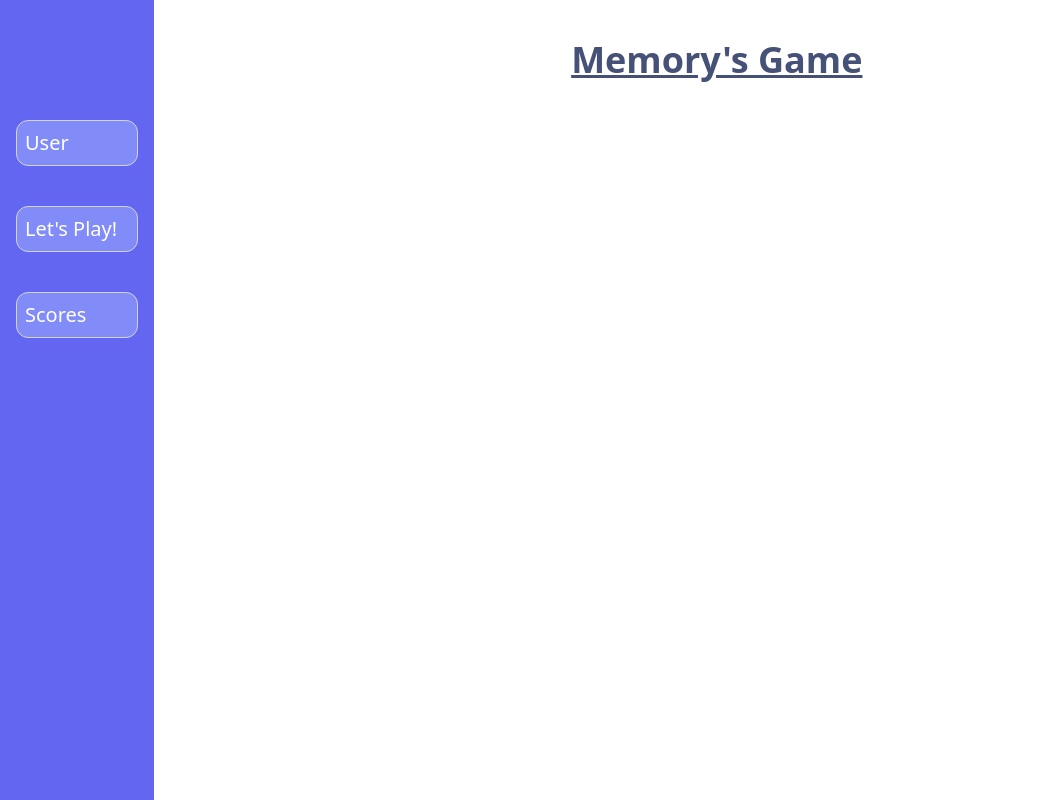
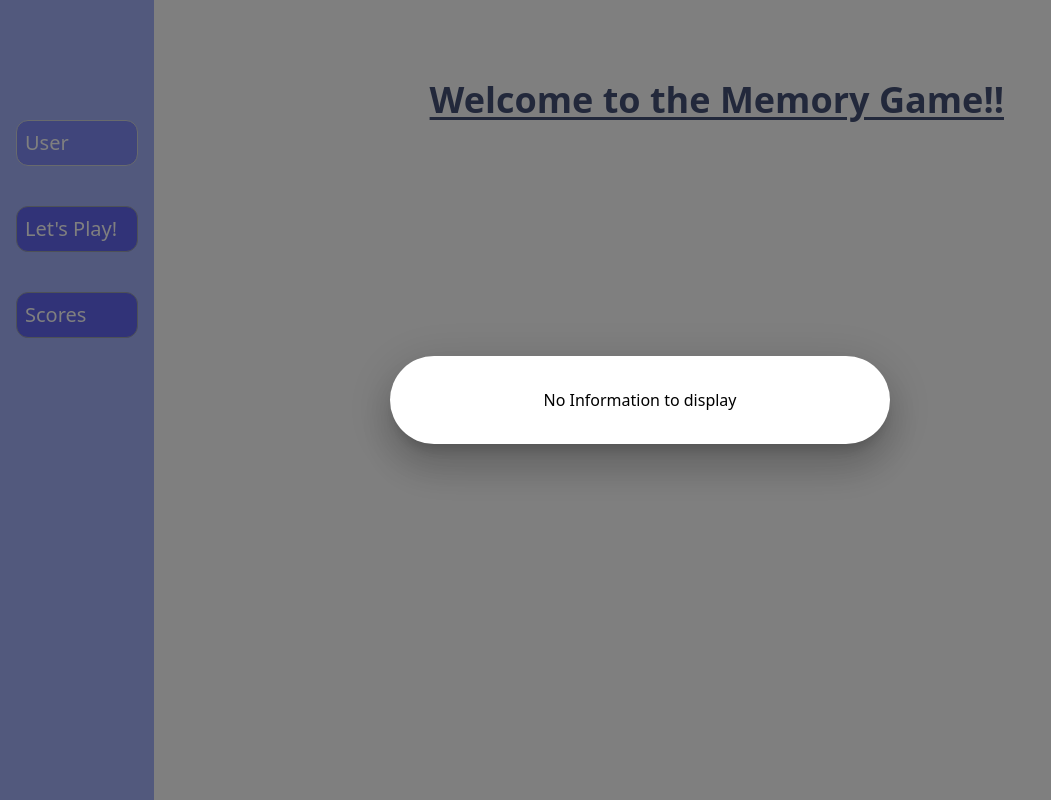
Before and after one commit to NunomValdez/memory_game, a React (Vite) app: page /game/scores in a window 1280 px wide. Shown: the whole page, without its empty margins (0-1051 px from the left). Built offline with nearby package versions, Linux system fonts and the light colour scheme.

Commit message:
refactor and start implementation of createBrowserRouter obj

```diff
--- a/src/GameApp.jsx
+++ b/src/GameApp.jsx
@@ -1,10 +1,23 @@
 import { useEffect, useRef, useContext } from "react";
-import { Routes, Route, Outlet } from "react-router-dom";
-import ScoreModal from "./components/ScoreModal";
+import {
+  Routes,
+  Route,
+  Outlet,
+  // RouterProvider,
+  // createBrowserRouter,
+  // createRoutesFromElements,
+} from "react-router-dom";
+// import ScoreModal from "./components/timer/ScoreModal";
 import GameBoard from "./components/GameBoard";
-import { GameContext } from "./context-provider/ContextProvider";
+import {
+  GameContext,
+  // gameboardDataLoader,
+} from "./context-provider/ContextProvider";
 import UserNameForm from "./components/UserNameForm";
 import NavBar from "./components/NavBar";
+import ScoreModal from "./components/timer/ScoreModal";
+import Timer from "./components/timer/Timer";
+import Header from "./components/Header";
 
 function GameApp() {
   const {
@@ -13,7 +26,9 @@ function GameApp() {
     winningPairs,
     setWinningPairs,
     // setPlayerName,
-    playerName,
+    timeScores,
+    // setRunTimer,
+    // seconds,
   } = useContext(GameContext);
 
   useEffect(() => {
@@ -66,28 +81,54 @@ function GameApp() {
     }
   };
   {
-    winningPairs.length === 6 && alert("Winner!");
+    // when the user wins, we must store the playerName and the time score somewhere (localstorage) to store it, and be able to show it on the <ScoreModal />
+    // winningPairs.length === 6 && alert("Winner!");
   }
 
+  // const router = createBrowserRouter(
+  //   createRoutesFromElements(
+  //     <Route path="/" element={<NavBar />}>
+  //       <Route index element={<UserNameForm />} />
+  //       <Route
+  //         path="/game"
+  //         loader={gameboardDataLoader}
+  //         element={
+  //           <GameBoard
+  //             duplicatedImagesArray={gameCards}
+  //             handleImageClick={handleImageClick}
+  //           />
+  //         }
+  //       />
+  //       <Route path="/scores" element={<ScoreModal />} />
+  //     </Route>
+  //   )
+  // );
+
   return (
-    <div className="flex h-screen">
+    <div className="flex h-screen dark:bg-slate-50">
       <NavBar />
       <section className="flex-1 py-10 flex flex-col items-center">
-        <h1 className="text-4xl font-bold text-blue-950 text-opacity-80 underline">
-          {`${playerName}'s Game`}
-        </h1>
+        <Header />
         <Routes>
           <Route path="/" element={<UserNameForm />} />
           <Route
             path="game"
             element={
-              <GameBoard
-                duplicatedImagesArray={gameCards}
-                handleImageClick={handleImageClick}
-              />
+              <>
+                {" "}
+                <Timer />
+                <GameBoard
+                  duplicatedImagesArray={gameCards}
+                  handleImageClick={handleImageClick}
+                  timer={timeScores}
+                />
+              </>
             }
           />
-          <Route path="scores" element={<ScoreModal />} />
+          <Route
+            path="game/scores"
+            element={<ScoreModal timerHistory={timeScores} />}
+          />
         </Routes>
         <Outlet />
       </section>
--- /dev/null
+++ b/src/PrivateRoute.jsx
@@ -0,0 +1,20 @@
+/* eslint-disable react/prop-types */
+import { useContext } from "react";
+import { NavLink, Route, Outlet } from "react-router-dom";
+import { GameContext } from "./context-provider/ContextProvider";
+import UserNameForm from "./components/UserNameForm";
+
+export default function PrivateRoute() {
+  const { playerName } = useContext(GameContext);
+  const isKnownUser = { playerName: playerName };
+
+  return (
+    <Route>
+      {isKnownUser.playerName !== null ? (
+        <Outlet />
+      ) : (
+        <NavLink to={<UserNameForm />} />
+      )}
+    </Route>
+  );
+}
--- /dev/null
+++ b/src/components/Header.jsx
@@ -0,0 +1,11 @@
+import { useContext } from "react";
+import { GameContext } from "../context-provider/ContextProvider";
+
+export default function Header() {
+  const { playerName } = useContext(GameContext);
+  return (
+    <h1 className="md:text-4xl sm:text-3xl py-10 font-bold text-blue-950 text-opacity-80 underline underline-offset-4">
+      {`Welcome ${playerName === null ? "to the Memory Game!" : playerName}!`}
+    </h1>
+  );
+}
--- a/src/components/NavBar.jsx
+++ b/src/components/NavBar.jsx
@@ -1,35 +1,52 @@
-import { Link, Outlet } from "react-router-dom";
+import { NavLink } from "react-router-dom";
 
 export default function NavBar() {
   return (
-    <nav className="flex flex-col justify-start md:w-[12%] sm:min-w-24 bg-indigo-500 text-white h-lvh pt-[5%] ">
+    <nav className="flex flex-col justify-start md:w-[12%] sm:min-w-24 bg-indigo-300 text-white h-lvh pt-[5%] ">
       <ul className="space-y-2 p-4">
         <li>
-          <Link
+          <NavLink
             to="/"
-            className="block bg-indigo-400 rounded-xl border border-spacing-4 border-gray-300 p-2 hover:underline hover:underline-offset-[6px] my-10 hover:bg-indigo-600 transition duration-100 md:md:text-xl sm:text-sm min-w-14"
+            className={({ isActive }) =>
+              `${
+                isActive
+                  ? "block bg-indigo-500 rounded-xl border border-spacing-4 border-gray-400 p-2 hover:underline hover:underline-offset-[6px] my-10 hover:bg-indigo-600 transition duration-100 md:md:text-xl sm:text-sm min-w-14"
+                  : "block bg-indigo-400 rounded-xl border border-spacing-4 border-gray-300 p-2 hover:underline hover:underline-offset-[6px] my-10 hover:bg-indigo-600 transition duration-100 md:md:text-xl sm:text-sm min-w-14"
+              }`
+            }
           >
             User
-          </Link>
+          </NavLink>
         </li>
         <li>
-          <Link
+          <NavLink
             to="/game"
-            className="block bg-indigo-400 rounded-xl border border-spacing-4 border-gray-300  p-2 hover:underline hover:underline-offset-[6px] my-10 hover:bg-indigo-600 transition duration-100 md:text-xl sm:text-sm min-w-14"
+            className={({ isActive }) =>
+              `${
+                isActive
+                  ? "block bg-indigo-500 rounded-xl border border-spacing-4 border-gray-400 p-2 hover:underline hover:underline-offset-[6px] my-10 hover:bg-indigo-600 transition duration-100 md:md:text-xl sm:text-sm min-w-14"
+                  : "block bg-indigo-400 rounded-xl border border-spacing-4 border-gray-300 p-2 hover:underline hover:underline-offset-[6px] my-10 hover:bg-indigo-600 transition duration-100 md:md:text-xl sm:text-sm min-w-14"
+              }`
+            }
           >
             Let&apos;s Play!
-          </Link>
+          </NavLink>
         </li>
         <li>
-          <Link
+          <NavLink
             to="/game/scores"
-            className="block bg-indigo-400 rounded-xl border border-spacing-4 border-gray-300  p-2 hover:underline hover:underline-offset-[6px] my-10 hover:bg-indigo-600 transition duration-100 md:text-xl sm:text-sm min-w-14"
+            className={({ isActive }) =>
+              `${
+                isActive
+                  ? "block bg-indigo-500 rounded-xl border border-spacing-4 border-gray-400 p-2 hover:underline hover:underline-offset-[6px] my-10 hover:bg-indigo-600 transition duration-100 md:md:text-xl sm:text-sm min-w-14"
+                  : "block bg-indigo-400 rounded-xl border border-spacing-4 border-gray-300 p-2 hover:underline hover:underline-offset-[6px] my-10 hover:bg-indigo-600 transition duration-100 md:md:text-xl sm:text-sm min-w-14"
+              }`
+            }
           >
             Scores
-          </Link>
+          </NavLink>
         </li>
       </ul>
-      <Outlet />
     </nav>
   );
 }
--- a/src/components/timer/ScoreModal.jsx
+++ b/src/components/timer/ScoreModal.jsx
@@ -28,7 +28,7 @@ export default function ScoreModal({ timerHistory }) {
       {scores.map((score, index) => (
         <li
           key={index}
-          className="text-indigo-900"
+          className="text-indigo-900 text-center text-lg text-pretty"
         >{`Player: ${score.player} - Time: ${score.time}`}</li>
       ))}
     </ul>
--- a/src/components/timer/Timer.jsx
+++ b/src/components/timer/Timer.jsx
@@ -1,6 +1,10 @@
 /* eslint-disable react/prop-types */
 // import ScoreModal from "./ScoreModal";
-import { useEffect, useContext, useRef } from "react";
+import {
+  useEffect,
+  useContext,
+  // useRef
+} from "react";
 import { GameContext } from "../../context-provider/ContextProvider";
 
 export default function Timer() {
@@ -13,12 +17,9 @@ export default function Timer() {
     runTimer,
     seconds,
   } = useContext(GameContext);
-  const winnerAddedRef = useRef(false);
+  // const winnerAddedRef = useRef(false);
 
   const startTimer = () => {
-    console.log(
-      "inside the starter timer function ____________________________________"
-    );
     setRunTimer(true);
   };
 
@@ -42,26 +43,23 @@ export default function Timer() {
       }
       existingData.push(newWinnerData);
       localStorage.setItem("winnerData", JSON.stringify(existingData));
+      setRunTimer(false);
     } catch (error) {
       console.error("Error updating winner data:", error);
     }
   };
 
   useEffect(() => {
-    if (winningPairs.length === 6 && !winnerAddedRef.current) {
+    if (
+      winningPairs.length === 6
+      // !winnerAddedRef.current
+    ) {
       const newWinnerData = { player: playerName, time: seconds };
-      addWinnerData(newWinnerData);
+      playerName !== null && seconds !== 0 && addWinnerData(newWinnerData);
       setTimeScores((prevScores) => [...prevScores, newWinnerData]);
       setRunTimer(false);
       setSeconds(0);
-      winnerAddedRef.current = true; // Mark that winner data has been added
-    }
-  }, [winningPairs.length]);
-
-  // Reset the ref when the game restarts
-  useEffect(() => {
-    if (winningPairs.length === 0) {
-      winnerAddedRef.current = false;
+      // winnerAddedRef.current = true; // Mark that winner data has been added
     }
   }, [winningPairs.length]);
 
--- a/src/context-provider/ContextProvider.jsx
+++ b/src/context-provider/ContextProvider.jsx
@@ -1,7 +1,6 @@
 /* eslint-disable react/prop-types */
 import { useState, useEffect, createContext } from "react";
 // import { createClient } from "pexels";
-// import * as mockedData from "./mocked_data_pexels.json";
 import * as mockedData from "../mocked_data_pexels.json";
 
 export const GameContext = createContext({
@@ -11,13 +10,23 @@ export const GameContext = createContext({
   setWinningPairs: () => {},
   playerName: "",
   setPlayerName: () => {},
+  seconds: 0,
+  setSeconds: () => {},
+  runTimer: false,
+  setRunTimer: () => {},
+  timeScores: [],
+  setTimeScores: () => {},
 });
 
 const ContextProvider = ({ children }) => {
   const [gameCards, setGameCards] = useState([]);
   const [winningPairs, setWinningPairs] = useState([]);
-  const storedPlayerName = localStorage.getItem("playerName") ?? "Memory";
+  const storedPlayerName = localStorage.getItem("playerName");
   const [playerName, setPlayerName] = useState(storedPlayerName);
+  const [seconds, setSeconds] = useState(0);
+  const [runTimer, setRunTimer] = useState(false);
+  const [timeScores, setTimeScores] = useState([]);
+
   //   const previousIndex = useRef(-1);
   // const API_KEY = import.meta.env.VITE_API_PEXELS_TOKEN;
   // const client = createClient(API_KEY);
@@ -45,13 +54,16 @@ const ContextProvider = ({ children }) => {
         const shuffledGameBoard = JSON.parse(
           JSON.stringify([...processedData, ...processedData])
         ).sort(() => Math.random() - 0.5);
+
+        // const existingGameBoard =
+        //   localStorage.setItem("gameBoard", shuffledGameBoard);
         setGameCards(shuffledGameBoard);
       } catch (error) {
         console.error("Error fetching data: ", error);
       }
     };
     fetchData();
-  }, []);
+  }, [runTimer]);
 
   return (
     <GameContext.Provider
@@ -62,6 +74,12 @@ const ContextProvider = ({ children }) => {
         setWinningPairs,
         playerName,
         setPlayerName,
+        runTimer,
+        seconds,
+        setRunTimer,
+        setSeconds,
+        setTimeScores,
+        timeScores,
       }}
     >
       {children}
@@ -70,3 +88,30 @@ const ContextProvider = ({ children }) => {
 };
 
 export default ContextProvider;
+
+// export const gameboardDataLoader = () => {
+//   // client.photos
+//   //   .search({ query: "Nature", orientation: "square", per_page: 6 })
+//   //   .then((collections) => {
+//   //     setData(collections);
+//   //   });
+//   // setData(mockedData.photos);
+//   // let initialVisibility = {};
+//   // mockedData.photos.forEach((photo) => {
+//   //   initialVisibility[`${photo.id}`]; //= false;
+//   // });
+//   // const imagesArray = data.length > 0 && [...data];
+//   //FIXME: this must come from the PEXEL API in the future
+//   const processedData = mockedData.photos.map((photo) => ({
+//     ...photo,
+//     isFlipped: false,
+//     isDisabled: false,
+//   }));
+//   const shuffledGameBoard = JSON.parse(
+//     JSON.stringify([...processedData, ...processedData])
+//   ).sort(() => Math.random() - 0.5);
+
+//   // const existingGameBoard =
+//   //   localStorage.setItem("gameBoard", shuffledGameBoard);
+//   return shuffledGameBoard;
+// };
```
Also changed, not shown: src/main.jsx (+23 -1 lines).
